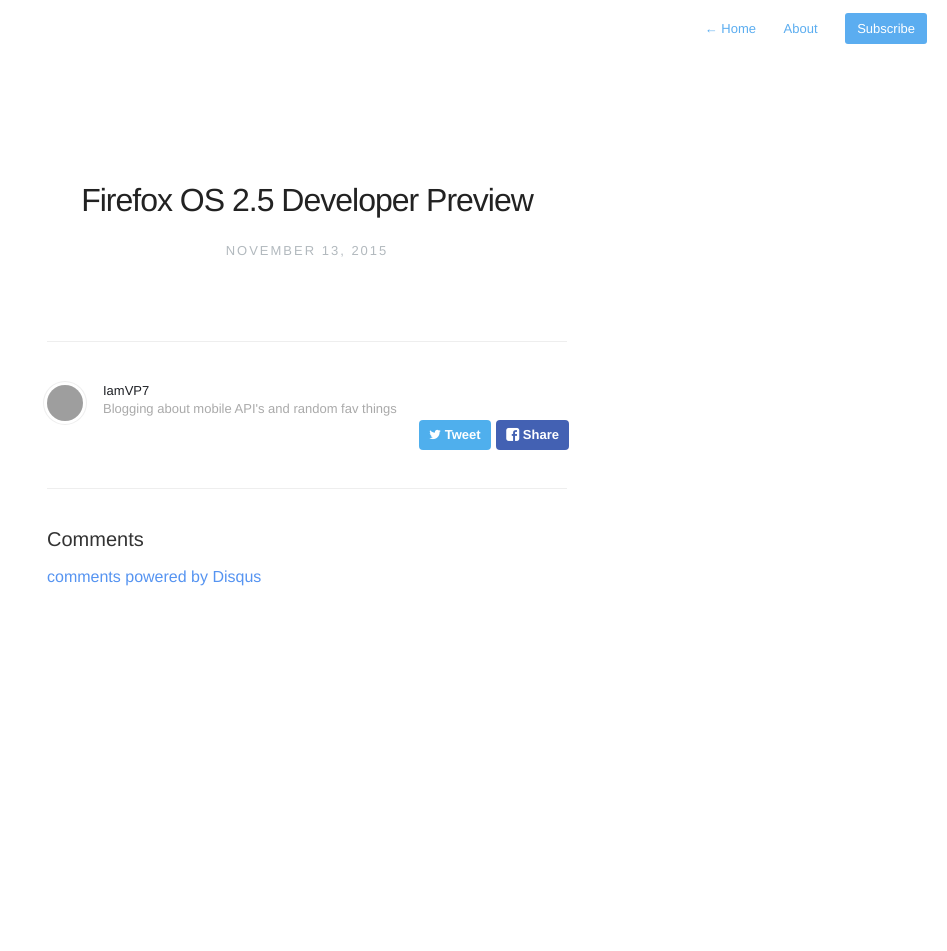
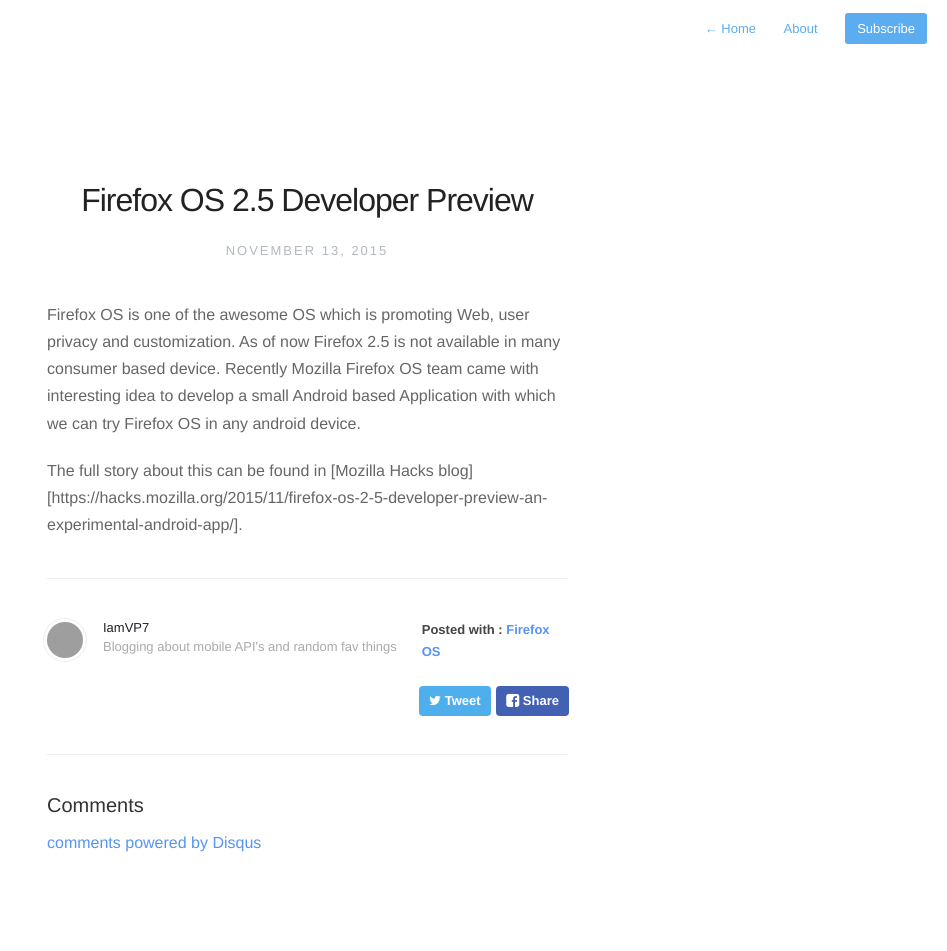
Before and after one commit to hellokarthic/iamVP7.github.io, a Jekyll site: the page built from _posts/2015-11-13-firefox-os-2.5-developer-preview.markdown, in a window 1280 px wide. Shown: the whole page, without its empty margins (333-1280 px from the left). Built offline with Jekyll 4.4.1, drawn with Linux system fonts in a browser that asks for light colours; nearby versions of some CDN libraries; Markdown is read by kramdown in place of the engine named in the settings; comment, search, counter and statistics services are not loaded; before the commit the page ends 900 px from its top, so only the background shows below that; grey boxes are pictures that could not be loaded.

Commit message:
Added content

```diff
--- a/_posts/2015-11-13-firefox-os-2.5-developer-preview.markdown
+++ b/_posts/2015-11-13-firefox-os-2.5-developer-preview.markdown
@@ -2,4 +2,10 @@
 title:  "Firefox OS 2.5 Developer Preview"
 date:   2015-11-13 20:18:00
 description: Firefox OS 2.5 Developer Preview, an experimental Android app
+categories: programming
+tags: [firefoxos]
 ---
+
+Firefox OS is one of the awesome OS which is promoting Web, user privacy and customization. As of now Firefox 2.5 is not available in many consumer based device. Recently Mozilla Firefox OS team came with interesting idea to develop a small Android based Application with which we can try Firefox OS in any android device.
+
+The full story about this can be found in [Mozilla Hacks blog] [https://hacks.mozilla.org/2015/11/firefox-os-2-5-developer-preview-an-experimental-android-app/].
```
